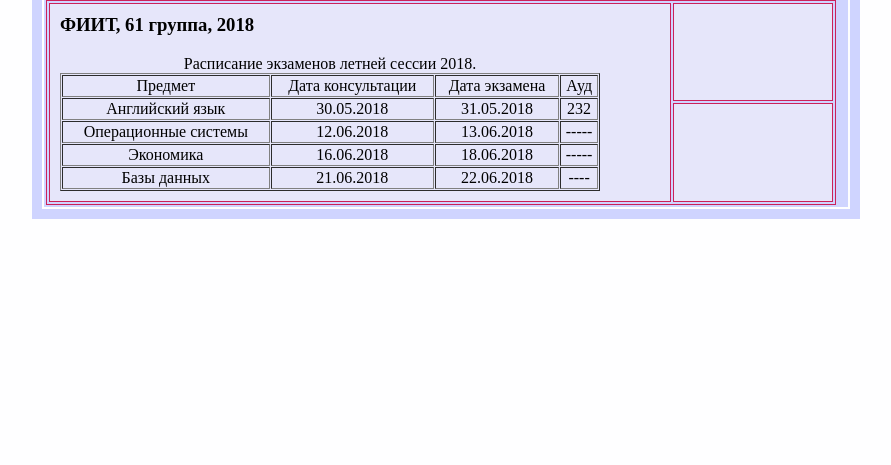
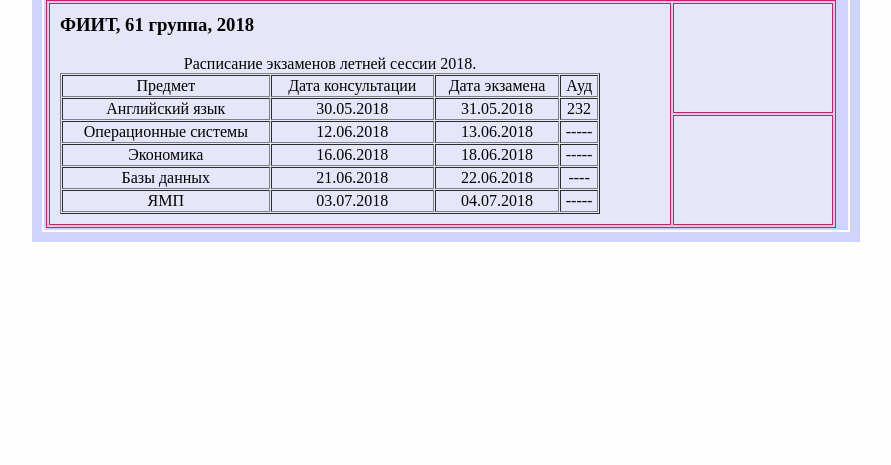
Before and after one commit to EvProt/django---prot, a Django app: page / in a window 1280 px wide. Shown: the part 322-787 px from the top of the page, without its empty margins (194-1085 px from the left). Run offline with Django 3.2, Linux system fonts and the light colour scheme.

Commit message:
More pravkis

```diff
--- a/blog/templates/post_list.html
+++ b/blog/templates/post_list.html
@@ -63,6 +63,12 @@
     <td align="center">22.06.2018</td>
     <td align="center">----</td>
  </tr>
+  <tr>
+    <td align="center">ЯМП</td>
+    <td align="center">03.07.2018</td>
+    <td align="center">04.07.2018</td>
+    <td align="center">-----</td>
+ </tr>
 
 </table>
 
```
